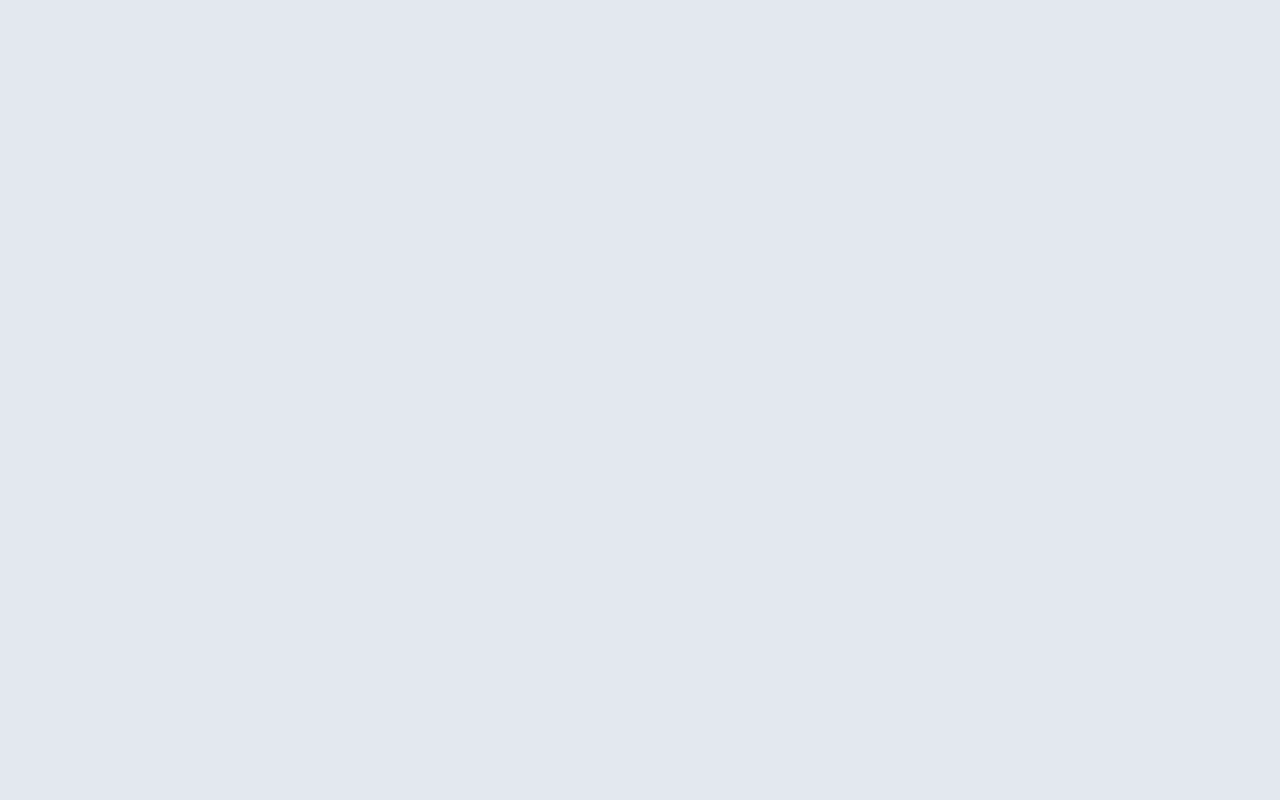
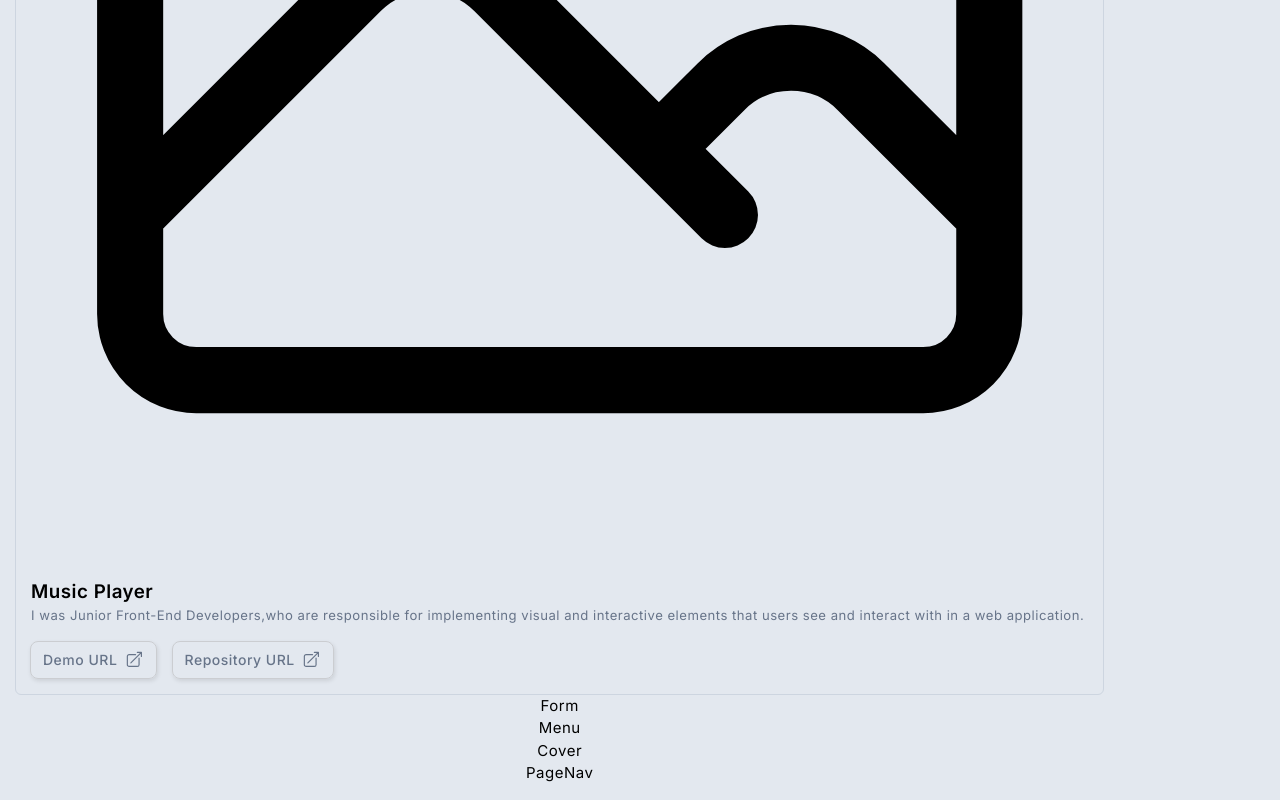
Before and after one commit to FlaviuN93/Devport, a React (Vite) app in the folder frontend/: page /home in a window 1280 px wide. Shown: the part 1188-1988 px from the top of the page. Before the commit the page ends 830 px from the top, so only its background shows below. Built offline with nearby package versions, Linux system fonts and the light colour scheme.

Commit message:
Started working on the projectCard component and other small fixes

```diff
--- a/frontend/package.json
+++ b/frontend/package.json
@@ -11,6 +11,7 @@
   },
   "dependencies": {
     "@heroicons/react": "^2.1.1",
+    "framer-motion": "^11.0.8",
     "localforage": "^1.10.0",
     "match-sorter": "^6.3.4",
     "react": "^18.2.0",
--- a/frontend/src/components/Button.module.css
+++ b/frontend/src/components/Button.module.css
@@ -1,9 +1,9 @@
 .button {
 	padding: 0.5rem 1.2rem;
-	border: none;
-	border-radius: 6px;
+	border: 1px solid var(--light-gray);
+	border-radius: 8px;
 	box-shadow: var(--shadow-sm);
-	color: var(--light-2);
+	color: var(--gray);
 	cursor: pointer;
 	display: inline-flex;
 	align-items: center;
--- a/frontend/src/components/Button.tsx
+++ b/frontend/src/components/Button.tsx
@@ -3,14 +3,14 @@ import { TailwindClasses, tButtonType, tSize } from './types'
 import styles from './Button.module.css'
 
 interface ButtonProps {
-	onClick: (event: MouseEvent) => void
+	size: tSize
 	buttonText?: string
-	size: tSize
+	onClick?: (event: MouseEvent) => void
 	type?: tButtonType
-	pressed?: boolean
 	disabled?: boolean
 	danger?: boolean
 	icon?: ReactNode
+	iconPos?: 'left' | 'right'
 	isLoading?: boolean
 	buttonStyles?: TailwindClasses
 }
@@ -23,15 +23,15 @@ const Button: FC<ButtonProps> = ({
 	buttonText,
 	danger = false,
 	isLoading = false,
-	pressed = false,
-	type = 'primary',
+	type,
+	iconPos = 'left',
 	buttonStyles,
 }) => {
-	const buttonClasses = `${styles.button} ${styles[size]} ${styles[type]} ${danger && styles.danger} ${
-		isLoading && styles.loading
-	} ${buttonStyles}
+	const buttonClasses = `${styles.button} ${styles[size]} ${type && styles[type]} ${
+		danger && styles.danger
+	} ${isLoading && styles.loading} ${buttonStyles}
 	`
-
+	let pressed = false
 	const handleClick = (event: MouseEvent) => {
 		if (!disabled && onClick) {
 			pressed = true
@@ -51,8 +51,9 @@ const Button: FC<ButtonProps> = ({
 				<span className={styles.spinner}></span>
 			) : (
 				<>
-					{icon && <span className='mr-2'>{icon}</span>}
+					{icon && iconPos === 'left' && <span className='mr-2'>{icon}</span>}
 					<span>{buttonText}</span>
+					{icon && iconPos === 'right' && <span className='ml-2'>{icon}</span>}
 				</>
 			)}
 		</button>
--- a/frontend/src/components/Card.tsx
+++ /dev/null
@@ -1,3 +0,0 @@
-export default function Card() {
-	return <div>Card</div>
-}
--- a/frontend/src/components/Inputs/File.tsx
+++ b/frontend/src/components/Inputs/File.tsx
@@ -52,7 +52,6 @@ const File: FC<FileProps> = ({
 				{icon && <span className='mr-1.5'>{icon}</span>}
 				<span className='font-medium'>{buttonText}</span>
 				<motion.input
-					variants={size}
 					animate={size}
 					name={name}
 					className='absolute opacity-0'
--- /dev/null
+++ b/frontend/src/components/ProjectCard.module.css
@@ -0,0 +1,29 @@
+.cardContainer {
+	display: flex;
+	flex-direction: column;
+	align-items: flex-start;
+	width: 100%;
+	border: 1px solid var(--light-gray-2);
+	border-radius: 6px;
+	padding: 1rem;
+}
+
+.cardImage {
+	width: 75%;
+	height: 75%;
+}
+
+.articleContainer {
+	text-align: start;
+	font-size: 0.875rem;
+	margin-bottom: 15px;
+}
+
+.articleDescription {
+	color: var(--gray);
+}
+
+.buttonContainer {
+	display: flex;
+	gap: 15px;
+}
--- /dev/null
+++ b/frontend/src/components/ProjectCard.tsx
@@ -0,0 +1,67 @@
+import { FC, MouseEvent } from 'react'
+import styles from './ProjectCard.module.css'
+import Button from './Button'
+import { ArrowTopRightOnSquareIcon, PencilIcon, PhotoIcon } from '@heroicons/react/24/outline'
+import { Link } from 'react-router-dom'
+
+interface ProjectCardProps {
+	demoUrl: string
+	repositoryUrl: string
+	title: string
+	description: string
+	imageUrl?: string
+	cardState?: 'presentation' | 'edit'
+}
+
+const ProjectCard: FC<ProjectCardProps> = ({
+	imageUrl,
+	demoUrl,
+	repositoryUrl,
+	title,
+	description,
+	cardState = 'presentation',
+}) => {
+	const handleClick = (e: MouseEvent) => {
+		console.log(e)
+	}
+
+	return (
+		<div className={styles.cardContainer}>
+			{imageUrl ? <img src={imageUrl} alt='Image' className={styles.cardImage} /> : <PhotoIcon />}
+			<article className={styles.articleContainer}>
+				<h4 className={styles.articleTitle}>{title}</h4>
+				<p className={styles.articleDescription}>{description}</p>
+			</article>
+
+			<div className={styles.buttonContainer}>
+				{cardState === 'presentation' ? (
+					<>
+						<Link to={demoUrl}>
+							<Button
+								buttonText='Demo URL'
+								size='small'
+								buttonStyles='flex items-center'
+								icon={<ArrowTopRightOnSquareIcon className='h-5 w-5' />}
+								iconPos='right'
+							/>
+						</Link>
+
+						<Link to={repositoryUrl}>
+							<Button
+								buttonText='Repository URL'
+								buttonStyles='flex items-center'
+								size='small'
+								icon={<ArrowTopRightOnSquareIcon className='h-5 w-5' />}
+								iconPos='right'
+							/>
+						</Link>
+					</>
+				) : (
+					<Button buttonText='Edit' onClick={handleClick} size='small' icon={<PencilIcon />} />
+				)}
+			</div>
+		</div>
+	)
+}
+
+export default ProjectCard
--- a/frontend/src/pages/HomePage.tsx
+++ b/frontend/src/pages/HomePage.tsx
@@ -1,5 +1,4 @@
 import Button from '../components/Button'
-import Card from '../components/Card'
 import Avatar from '../components/Avatar'
 import Menu from '../components/Menu'
 import PageNav from '../components/PageNav'
@@ -14,6 +13,7 @@ import Search from '../components/Inputs/Search'
 import Password from '../components/Inputs/Password'
 import File from '../components/Inputs/File'
 import UploadIcon from '../assets/upload.svg?react'
+import ProjectCard from '../components/ProjectCard'
 // import FileInput from '../components/Input/FileInput'
 
 export default function HomePage() {
@@ -95,7 +95,12 @@ export default function HomePage() {
 
 			<Avatar />
 			<Avatar avatarType='secondary' />
-			<Card />
+			<ProjectCard
+				demoUrl='https://www.google.com'
+				repositoryUrl='https://www.google.com'
+				title='Music Player'
+				description='I was Junior Front-End Developers,who are responsible for implementing visual and interactive elements that users see and interact with in a web application. '
+			/>
 			<Form />
 			<Menu />
 			<Cover />
--- a/package.json
+++ /dev/null
@@ -1,5 +0,0 @@
-{
-  "dependencies": {
-    "framer-motion": "^11.0.8"
-  }
-}
```
Also changed, not shown: frontend/src/components/Card.module.css (deleted), 2 other files (tests, documents, lock files or other folders).
